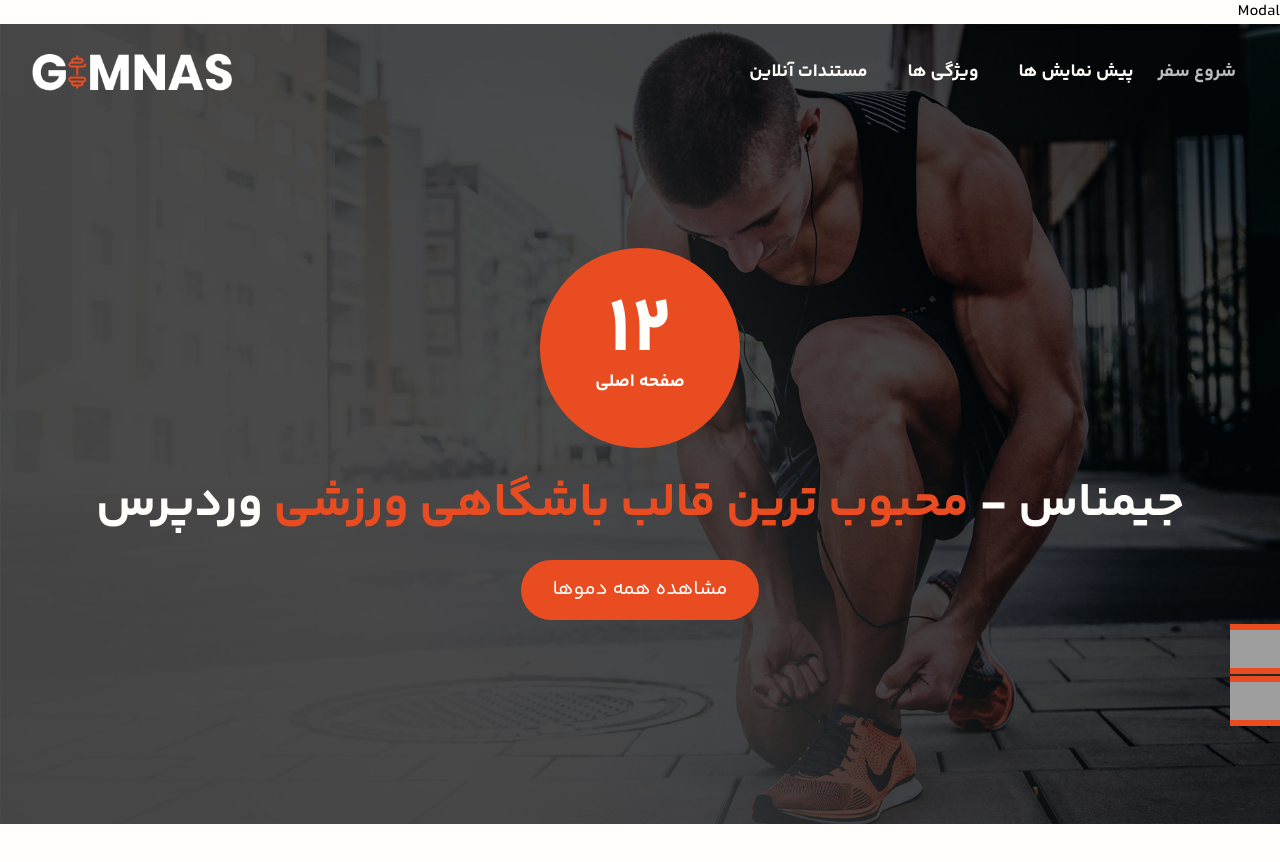
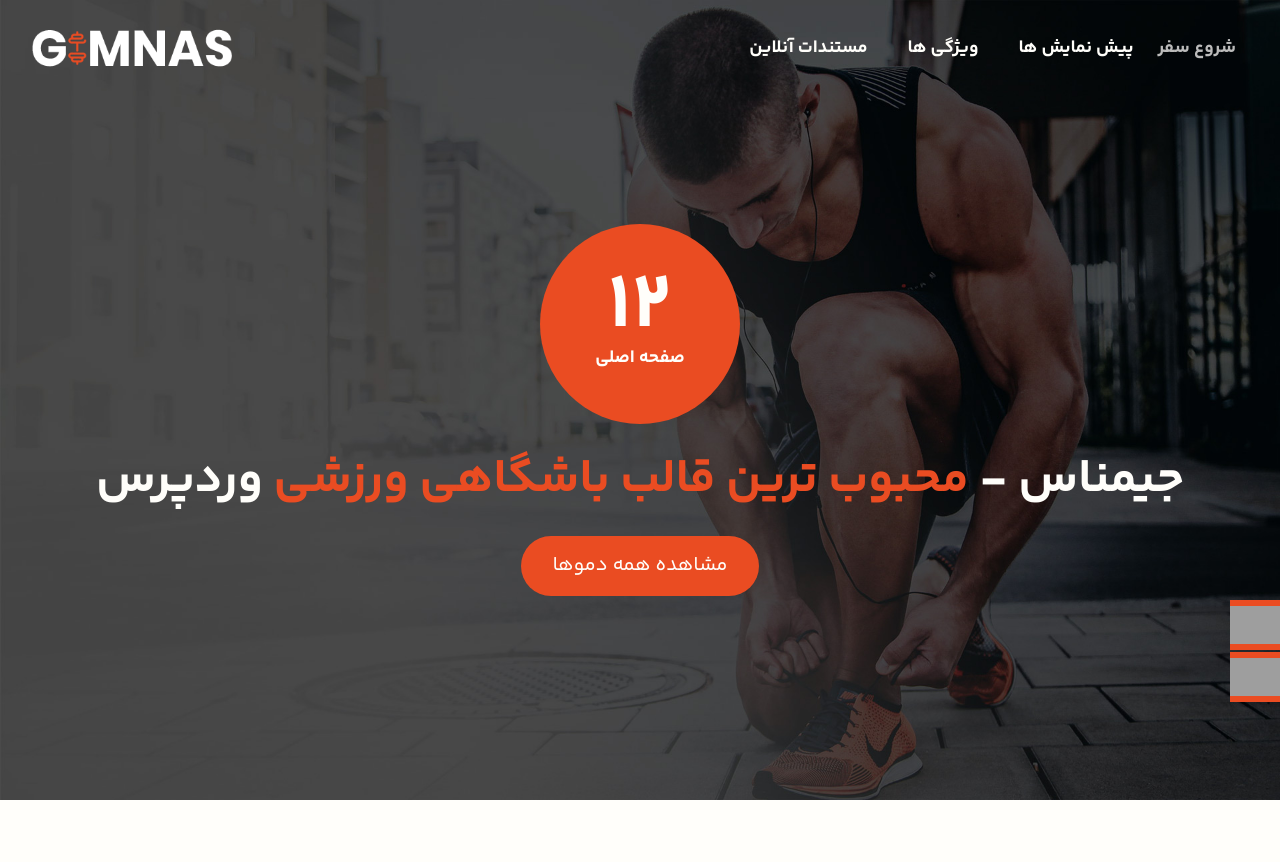
Before and after one commit to mahyarErshad/gimnas, a React (Vite) app: page / in a window 1280 px wide. Shown: the top 862 px of the page. Built offline with nearby package versions, Linux system fonts and the light colour scheme; grey boxes are pictures that could not be loaded.

Commit message:
Modal is conditional

```diff
--- a/src/App.jsx
+++ b/src/App.jsx
@@ -7,7 +7,7 @@ function App() {
   const { modalIsOpen } = useContext(CustomContext);
   return (
     <>
-      <Modal />
+      {modalIsOpen && <Modal />}
       <MainHeader />
     </>
   );
```
